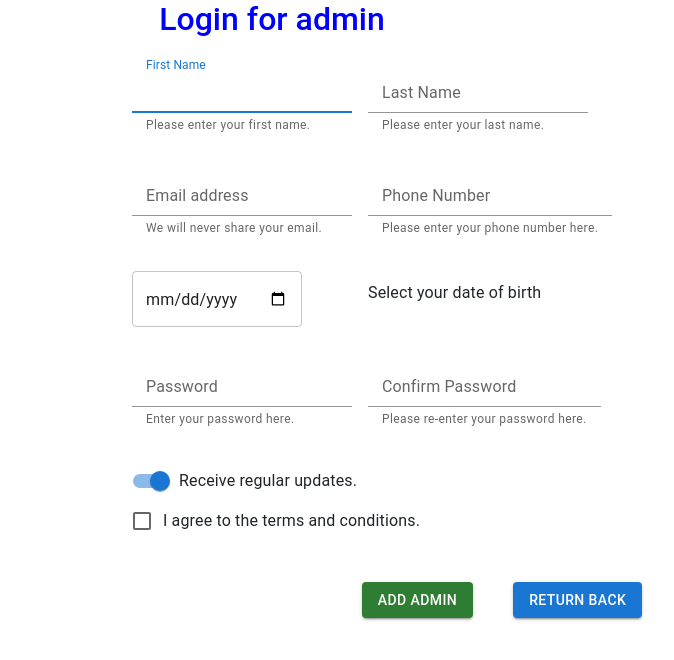
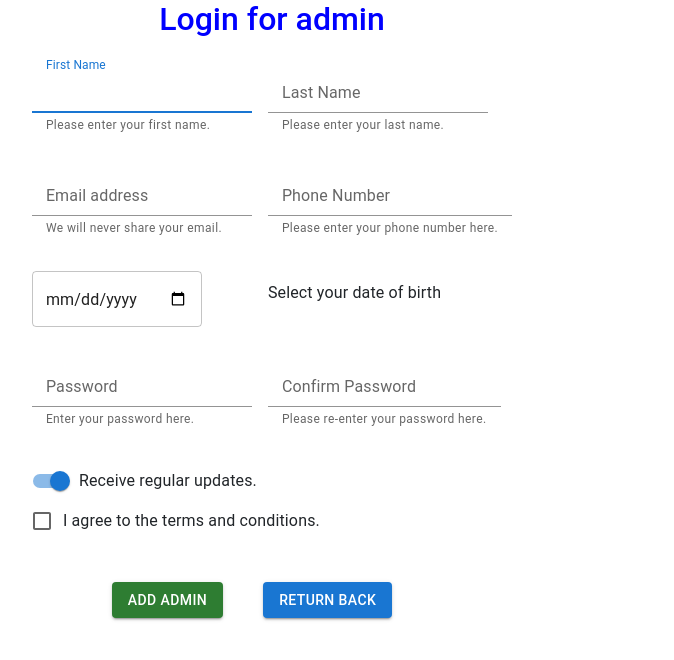
Before and after one commit to Bistec-UOM/test_crudapp, a React (Create React App) app: page /admin in a window 1280 px wide. Shown: the top 660 px of the page, without its empty margins (368-1042 px from the left). Built offline with nearby package versions, Linux system fonts and the light colour scheme.

Commit message:
final commit

```diff
--- a/src/components/Admin.js
+++ b/src/components/Admin.js
@@ -1,4 +1,5 @@
-import React,{ useState } from 'react'
+import React,{ useState } from 'react';
+import Grid from '@mui/material/Grid';
 import { useNavigate } from 'react-router-dom';
 import {
   Input,  FormControl,  InputLabel,  FormHelperText,  Checkbox,  Switch,  FormControlLabel,    Stack,  Button,  TextField, Typography } from "@mui/material";
@@ -22,7 +23,9 @@ export default function Admin() {
   return (
     <div>
     <Typography gutterBottom variant='h3' align='center'><h2 style={{ color: "Blue" }}>Login for admin</h2></Typography>
-    <form align='center' style={{ paddingTop: "10px", paddingLeft: "500px" }}>
+
+    <Grid container justifyContent="center">
+    <form align='center' style={{ paddingTop: "10px" }}>
       <Stack spacing={2} direction="row" sx={{ marginBottom: 4 }}>
         <FormControl>
           <InputLabel htmlFor="fname">First Name</InputLabel>
@@ -150,6 +153,7 @@ export default function Admin() {
     return back
   </Button>
     </form>
+    </Grid>
   </div>
 
   )
```
